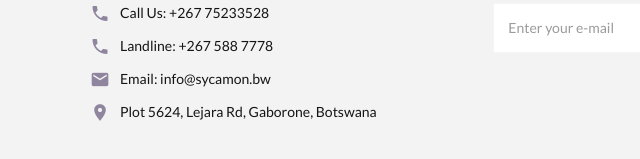
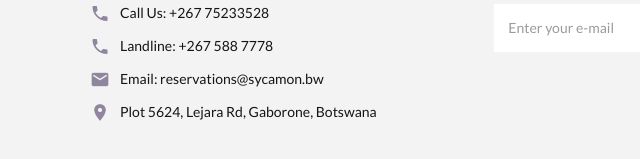
Before and after one commit to thitoholdings/sycamonsuites, a plain HTML site: page about-us.html in a window 1280 px wide. Shown: the part 2302-2461 px from the top of the page, 370-1010 px from the left. Drawn offline with Linux system fonts and the light colour scheme.

Commit message:
Email update

```diff
--- a/about-us.html
+++ b/about-us.html
@@ -806,8 +806,8 @@
                             Email:
                             <a
                               class="link link-gray-darker"
-                              href="mailto:info@sycamon.bw"
-                              >info@sycamon.bw</a
+                              href="mailto:reservations@sycamon.bw"
+                              >reservations@sycamon.bw</a
                             >
                           </dd>
                         </dl>
```
Also changed, not shown: contacts.html (+2 -2 lines), index.html (+2 -2 lines).
